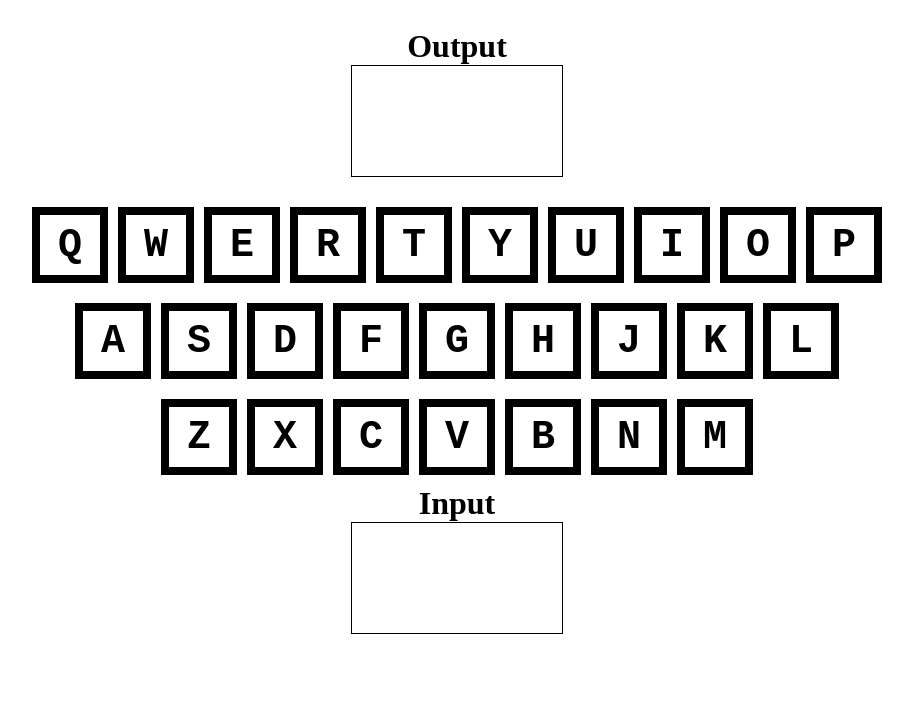
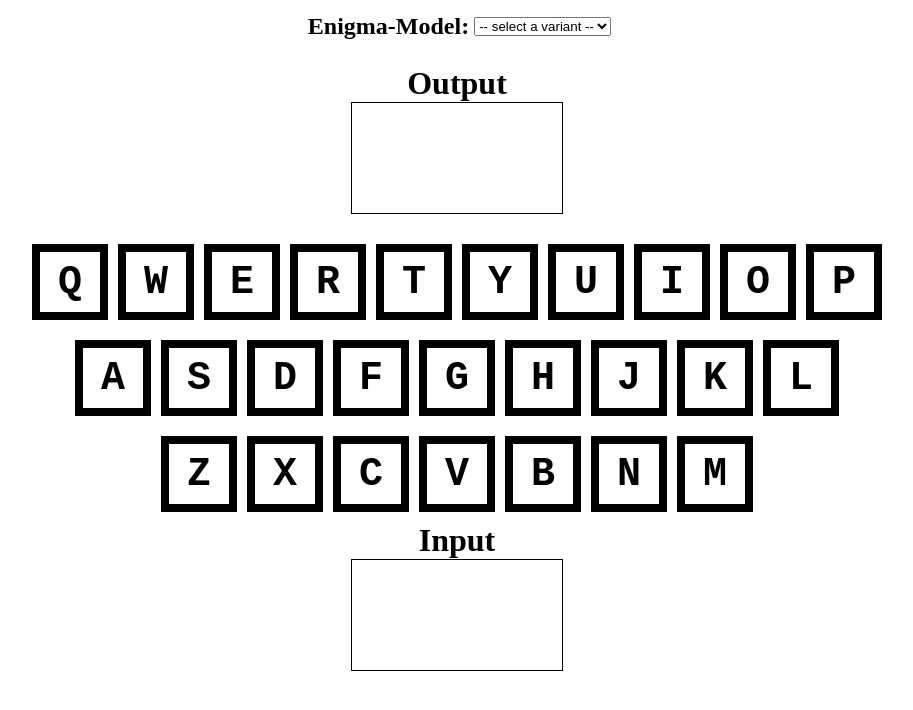
Before and after one commit to LennartZi/Public_Enigma_Mirror, a plain HTML site: page frontend/src/index.html in a window 1280 px wide. Shown: the whole page, without its empty margins (173-1086 px from the left). Drawn offline with Linux system fonts and the light colour scheme; no server answers.

Commit message:
add dropdown to select enigma-model

```diff
--- a/frontend/src/css/styles.css
+++ b/frontend/src/css/styles.css
@@ -1,9 +1,3 @@
-.container {
-  display: flex;
-  flex-direction: column;
-  align-items: center;
-}
-
 .main-container {
   display: grid;
   grid-template-rows: auto auto auto;
@@ -25,14 +19,40 @@
   align-items: center;
 }
 
+.input_output_text {
+  font-family: monospace;
+  white-space: pre-wrap;
+  word-wrap: break-word;
+  border: 1px solid black;
+  padding: 5px;
+  width: 200px;
+  height: 100px;
+  overflow: auto;
+}
+
 #container1 {
   grid-row: 3;
   grid-column: 1;
+  display: flex;
+  flex-direction: column;
+  align-items: center;
 }
 
 #container2 {
   grid-row: 2;
   grid-column: 1;
+  display: flex;
+  flex-direction: column;
+  align-items: center;
+}
+
+#container3 {
+  grid-row: 1;
+  grid-column: 1;
+  display: flex;
+  flex-direction: column;
+  align-items: center;
+  justify-content: center;
 }
 
 .keyboard {
@@ -65,18 +85,45 @@
   background-color: yellow;
 }
 
-.output {
-  font-family: monospace;
-  white-space: pre-wrap;
-  word-wrap: break-word;
-  border: 1px solid black;
-  padding: 5px;
-  width: 200px;
-  height: 100px;
-  overflow: auto;
-}
 
 h1 {
   margin: 0;
   padding: 0;
 }
+
+h2 {
+  margin: 0;
+  padding: 5px;
+}
+
+.variantSelect {
+  display: flex;
+  flex-direction: row;
+  align-items: center;
+  justify-content: center;
+}
+
+
+.rotor-selection {
+  display: flex;
+  flex-direction: row;
+  list-style-type: none;
+  margin: 0;
+  max-height: 100px; /* Optional: Begrenzt die Höhe der Liste */
+  overflow-y: auto; /* Optional: Fügt eine Scrollbar hinzu, wenn die Höhe überschritten wird */
+}
+.rotor-selection li {
+  cursor: pointer;
+  padding: 5px;
+}
+.rotor-selection li:hover {
+  background-color: #ccc;
+}
+.rotor-selection li.selected {
+  background-color: #007bff;
+  color: white;
+}
+
+#selectRotorPosition {
+  padding: 20px;
+}
--- a/frontend/src/index.html
+++ b/frontend/src/index.html
@@ -5,20 +5,24 @@
   <title>Virtuelle Tastatur</title>
   <link rel="stylesheet" href="css/styles.css">
 </head>
-<body>
+<body onload="VariantsDropdown()">
 <div class="main-container">
-  <div id="container2" class="container">
-    <div id="outputContainer">
-      <h1>Output</h1>
-      <div id="outputHistory" class="output"></div>
+  <div id="container3">
+    <div class="variantSelect">
+      <div><h2>Enigma-Model:</h2></div>
+      <div><select id="variantSelect">
+        <option disabled selected value> -- select a variant -- </option>
+      </select></div>
     </div>
   </div>
-  <div id="container1" class="container">
-    <div id="inputContainer">
-      <div id="keyboard_input" class="keyboard"></div>
-      <h1>Input</h1>
-      <div id="inputHistory" class="output"></div>
-    </div>
+  <div id="container2">
+    <h1>Output</h1>
+    <div id="outputHistory" class="input_output_text"></div>
+  </div>
+  <div id="container1">
+    <div id="keyboard_input" class="keyboard"></div>
+    <h1>Input</h1>
+    <div id="inputHistory" class="input_output_text"></div>
   </div>
 </div>
   <script src="js/script.js"></script>
--- a/frontend/src/js/script.js
+++ b/frontend/src/js/script.js
@@ -145,7 +145,6 @@ function addClickListener(key) {
 }
 
 
-
 // Funktion zum Aktualisieren der Eingabehistorie
 function updateInputHistory(clickedKey) {
   inputHistory.textContent = (clickedKey.toUpperCase() + inputHistory.textContent).substring(0, maxHistoryLength);
@@ -155,3 +154,18 @@ function updateInputHistory(clickedKey) {
 function updateOutputHistory(output) {
   outputHistory.textContent = (output.toUpperCase() + outputHistory.textContent).substring(0, maxHistoryLength);
 }
+
+
+async function VariantsDropdown() {
+  try {
+    const variants = await getVariants();
+    for (let variant of variants) {
+      const option = document.createElement('option');
+      option.value = variant;
+      option.text = variant;
+      variantSelect.appendChild(option);
+    }
+  } catch (error) {
+    console.error('Error while populating variant dropdown:', error);
+  }
+}
```
